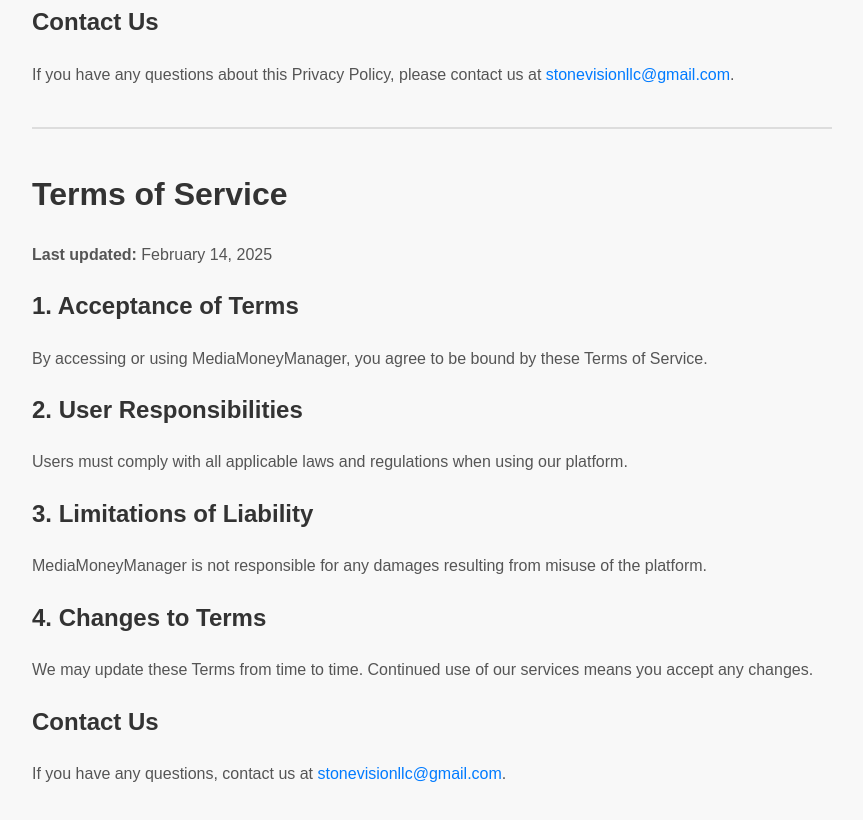
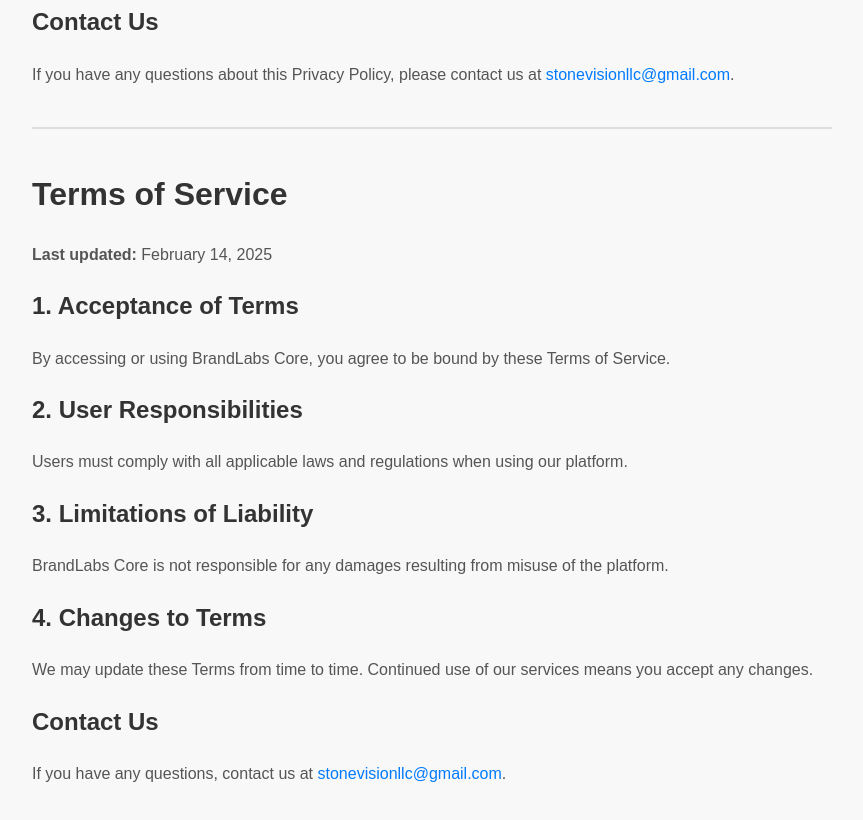
Before and after one commit to stonevisionmedia/stonevisionmedia.github.io, a plain HTML site: page index.html in a window 1280 px wide. Shown: the part 781-1601 px from the top of the page, without its empty margins (28-891 px from the left). Drawn offline with Linux system fonts and the light colour scheme.

Commit message:
Name update to BrandLabs Core

```diff
--- a/index.html
+++ b/index.html
@@ -74,7 +74,7 @@
 
     <h2>1. Acceptance of Terms</h2>
     <p>
-        By accessing or using MediaMoneyManager, you agree to be bound by these Terms of Service.
+        By accessing or using BrandLabs Core, you agree to be bound by these Terms of Service.
     </p>
 
     <h2>2. User Responsibilities</h2>
@@ -84,7 +84,7 @@
 
     <h2>3. Limitations of Liability</h2>
     <p>
-        MediaMoneyManager is not responsible for any damages resulting from misuse of the platform.
+        BrandLabs Core is not responsible for any damages resulting from misuse of the platform.
     </p>
 
     <h2>4. Changes to Terms</h2>
```
